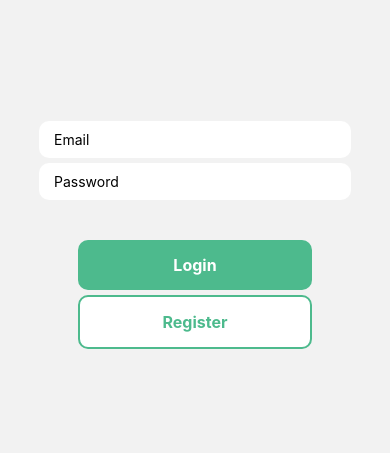
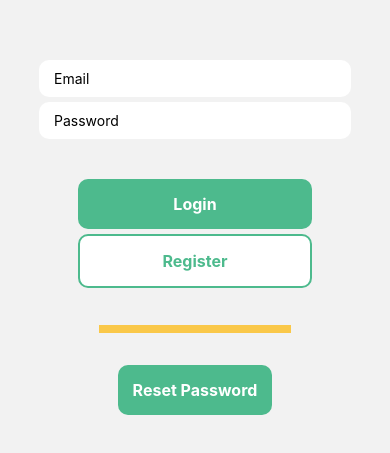
Before and after one commit to sagarsubedi/fitness-app, a React Native app: screen /Login in a window 390 px wide. Shown: the part 187-640 px from the top of the page. Built offline with nearby package versions, Linux system fonts and the light colour scheme; no server answers.

Commit message:
reset password works

```diff
--- a/screens/LoginScreen.js
+++ b/screens/LoginScreen.js
@@ -25,13 +25,21 @@ const LoginScreen = ({ navigation }) => {
 
   const handleSignUp = () => {
     auth
-      .createUserWithEmailAndPassword(email, password)
-      .then((userCredentials) => {
-        const user = userCredentials.user;
-        console.log('Signed up with: ', user.email)
-        navigation.replace('Home')
+      .fetchSignInMethodsForEmail(email)
+      .then((providers) => {
+        if (providers.length === 0) {
+        auth
+          .createUserWithEmailAndPassword(email, password)
+          .then((userCredentials) => {
+            const user = userCredentials.user;
+            console.log('Signed up with: ', user.email)
+            navigation.replace('Home')
+          })
+            .catch((error) => alert(error));
+        } else {
+          alert('Email already in use. Please login instead.')
+        }
       })
-      .catch((error) => alert("Something went wrong. Please try again."));
   }
 
   const handleLogin = () => {
@@ -45,6 +53,32 @@ const LoginScreen = ({ navigation }) => {
       .catch((error) => alert('Incorrect email or password'));
   }
 
+  const handleForgotPassword = () => {
+    // check if email is empty
+    if (email === '') {
+      alert('Please enter your email first')
+      return
+    }
+    // check if user exists
+    auth
+      .fetchSignInMethodsForEmail(email)
+      .then((providers) => {
+        if (providers.length === 0) {
+          alert('User does not exist. Please sign up instead.')
+        } else {
+          auth
+            .sendPasswordResetEmail(email)
+            .then(() => {
+              alert('Password reset email sent. Check spam folder. Please set a new password and login again.')
+            })
+            .catch((error) => alert('Something went wrong. Please try again.'))
+        }
+      })
+      .catch((error) => alert('Try again!'))
+
+
+  }
+
   return (
     <KeyboardAvoidingView
       style={styles.container}
@@ -53,13 +87,11 @@ const LoginScreen = ({ navigation }) => {
       <View style={styles.inputContainer}>
         <TextInput placeholder='Email'
           style={styles.input}
-          //value={email}
           onChangeText={(text) => setEmail(text)}
         />
         <TextInput placeholder='Password'
           style={styles.input}
           secureTextEntry
-          //value={password}
           onChangeText={(text) => setPassword(text)}
         />
       </View>
@@ -80,6 +112,19 @@ const LoginScreen = ({ navigation }) => {
         >
           <Text style={styles.buttonOutlineText}>Register</Text>
         </TouchableOpacity>
+      </View>
+
+      <View className='border-primary border-b-8 mt-8 w-48' />
+
+
+      <View className='mt-8'>
+        <TouchableOpacity
+          onPress={handleForgotPassword}
+          style={styles.button}
+        >
+          <Text style={styles.buttonText}>Reset Password</Text>
+        </TouchableOpacity>
+
       </View>
     </KeyboardAvoidingView>
   )
```
